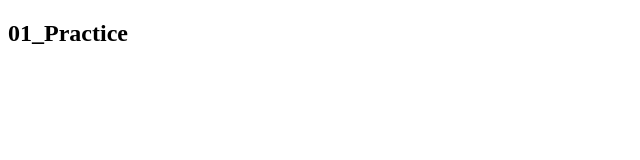
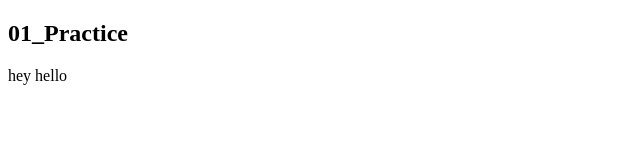
Before and after one commit to syedmehedi34/01_practice, a plain HTML site: page index.html in a window 1280 px wide. Shown: the full height of the page, 0-640 px from the left. Drawn offline with Linux system fonts and the light colour scheme.

Commit message:
update - 02

```diff
--- a/index.html
+++ b/index.html
@@ -7,5 +7,8 @@
 </head>
 <body>
     <h2>01_Practice</h2>
+    <p>
+        hey hello
+    </p>
 </body>
 </html>
```
